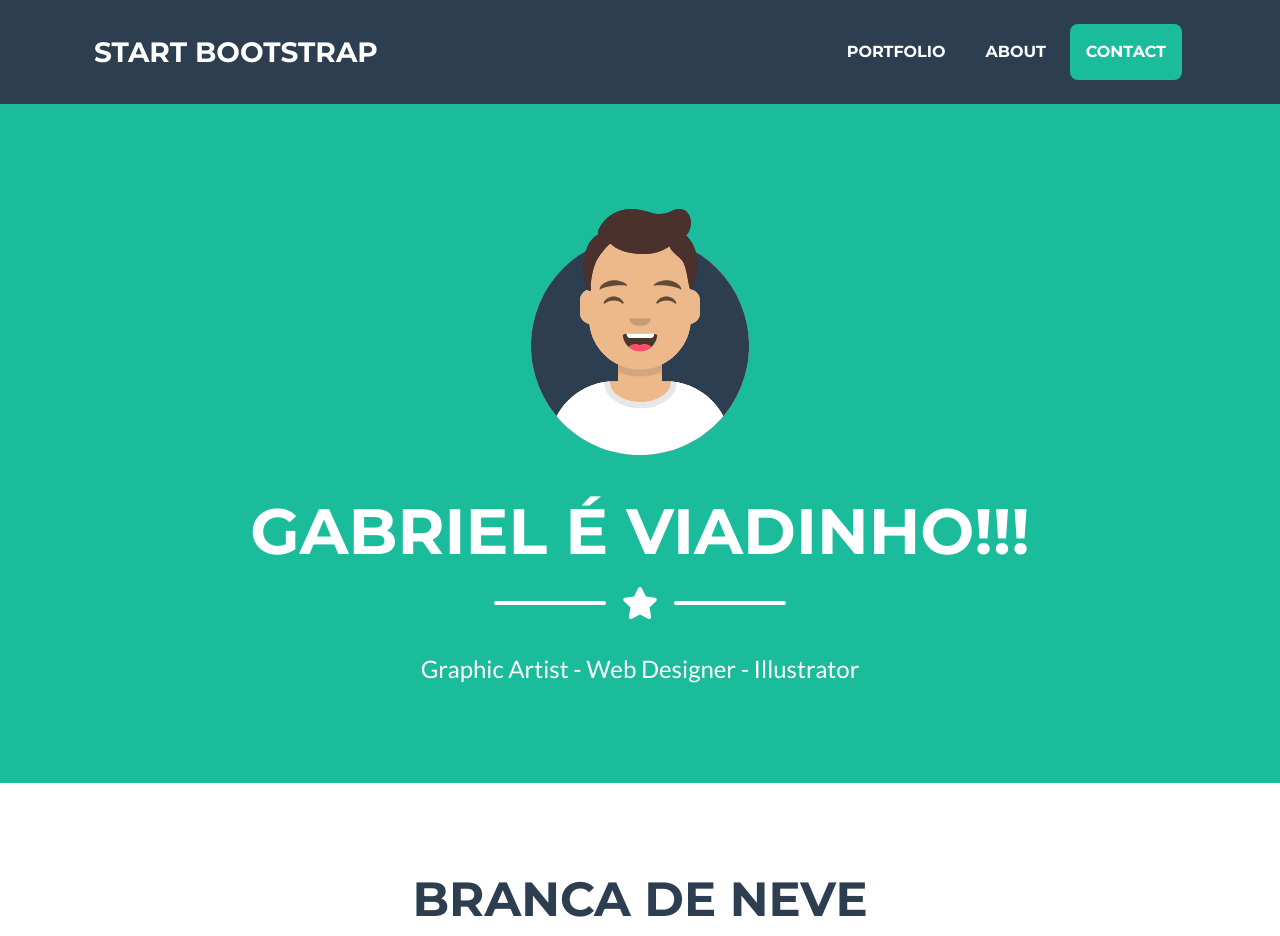
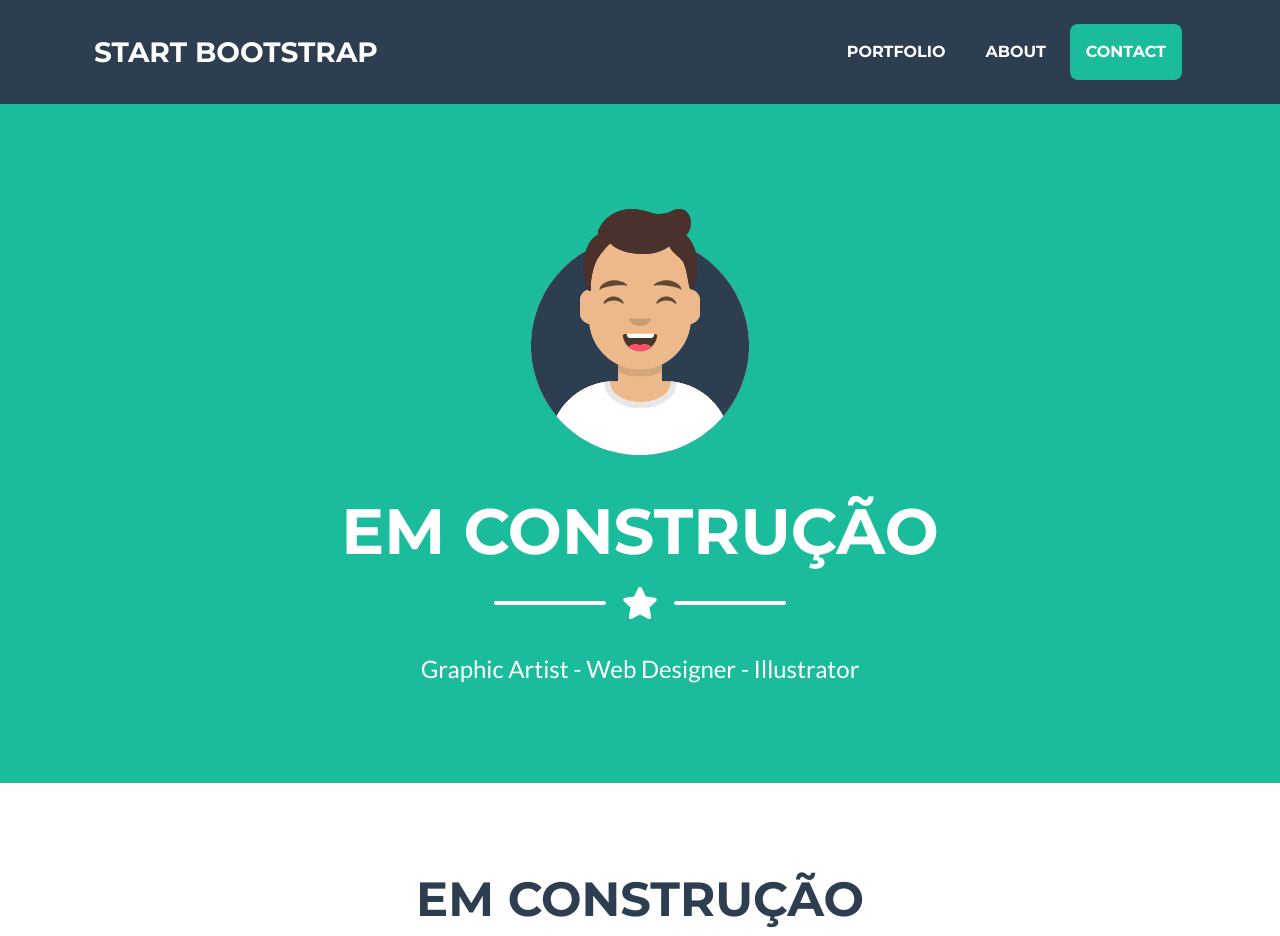
Before and after one commit to Gabriel-Curvelo/portfolio, a plain HTML site: page index.html in a window 1280 px wide. Shown: the top 936 px of the page. Drawn offline with nearby package versions, Linux system fonts and the light colour scheme.

Commit message:
Update index.html

```diff
--- a/index.html
+++ b/index.html
@@ -5,7 +5,7 @@
         <meta name="viewport" content="width=device-width, initial-scale=1, shrink-to-fit=no" />
         <meta name="description" content="" />
         <meta name="author" content="" />
-        <title>Gabriel é viadinho!!!</title>
+        <title>Gabriel Curvelo Brunner</title>
         <!-- Favicon-->
         <link rel="icon" type="image/x-icon" href="assets/img/favicon.ico" />
         <!-- Font Awesome icons (free version)-->
@@ -40,7 +40,7 @@
                 <!-- Masthead Avatar Image-->
                 <img class="masthead-avatar mb-5" src="assets/img/avataaars.svg" alt="" />
                 <!-- Masthead Heading-->
-                <h1 class="masthead-heading text-uppercase mb-0">Gabriel é viadinho!!!</h1>
+                <h1 class="masthead-heading text-uppercase mb-0">Em Construção</h1>
                 <!-- Icon Divider-->
                 <div class="divider-custom divider-light">
                     <div class="divider-custom-line"></div>
@@ -55,7 +55,7 @@
         <section class="page-section portfolio" id="portfolio">
             <div class="container">
                 <!-- Portfolio Section Heading-->
-                <h2 class="page-section-heading text-center text-uppercase text-secondary mb-0">Branca de Neve</h2>
+                <h2 class="page-section-heading text-center text-uppercase text-secondary mb-0">Em Construção</h2>
                 <!-- Icon Divider-->
                 <div class="divider-custom">
                     <div class="divider-custom-line"></div>
```
